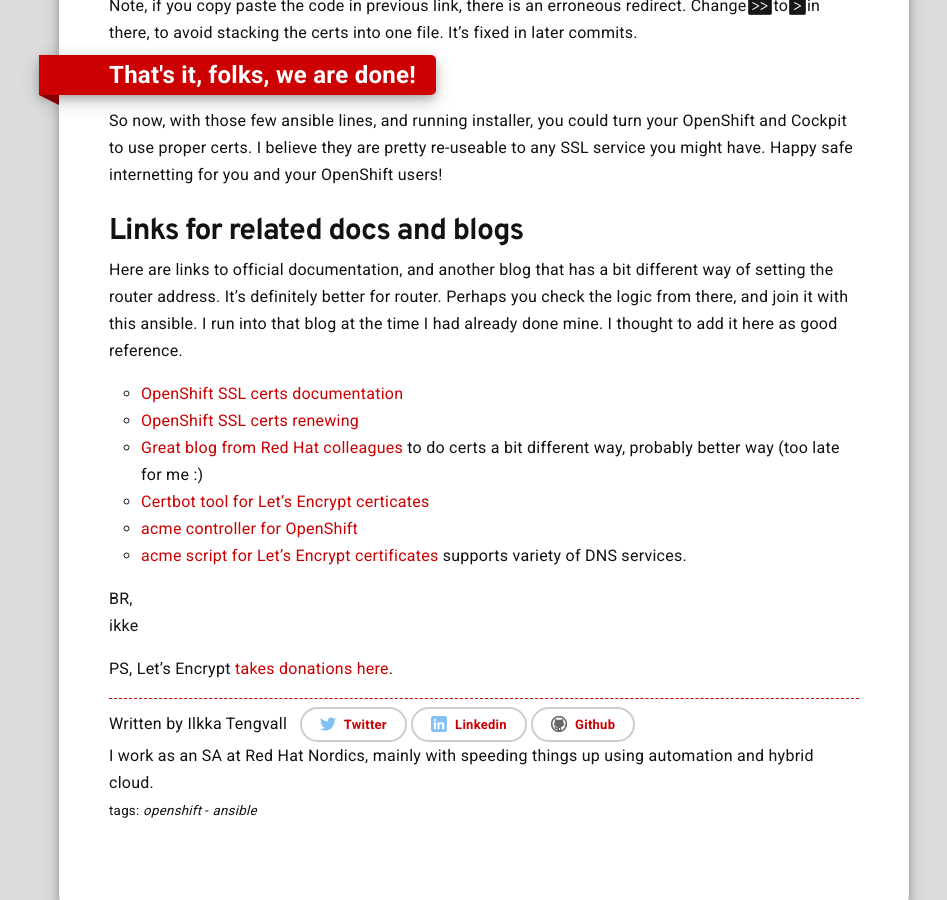
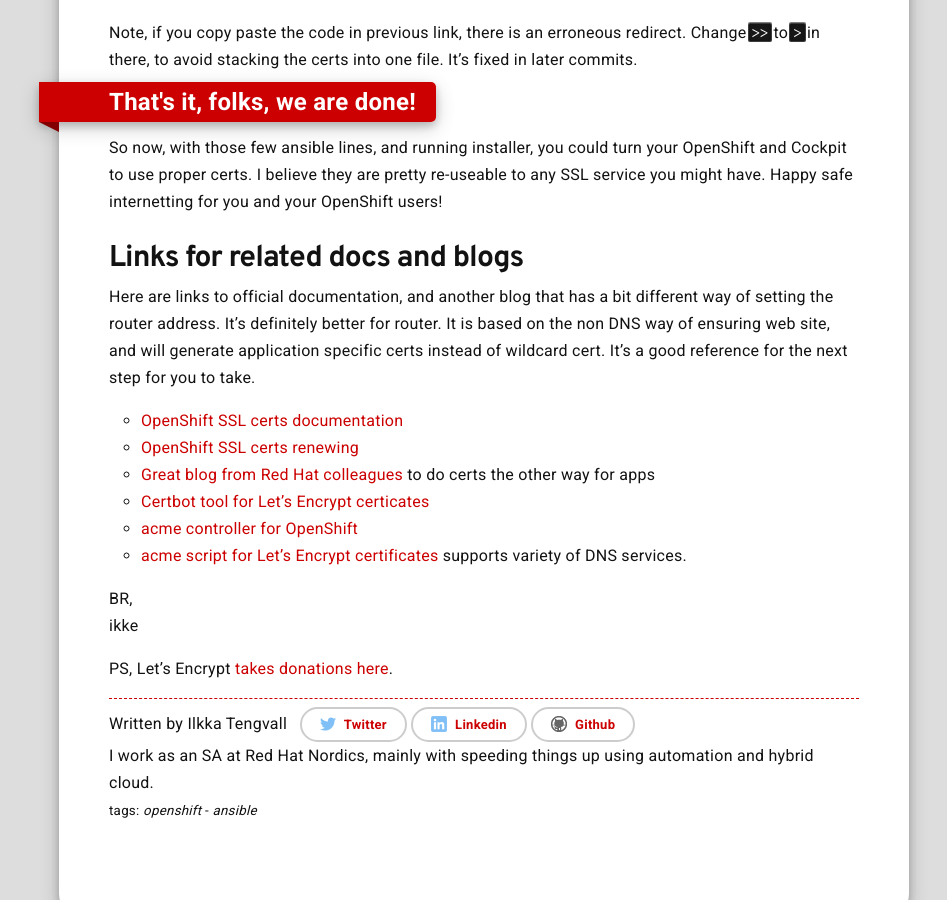
Before and after one commit to RedHatNordicsSA/RedHatNordicsSA.github.io, a Jekyll site: the page built from _posts/2019-03-11-ansible-letsencrypt-openshift.markdown, in a window 1280 px wide and 900 px high, scrolled down 6319 px. Shown: the whole window, without its empty margins (156-1103 px from the left). Built offline with Jekyll 4.4.1, drawn with Linux system fonts in a browser that asks for light colours; some of the changed text lies outside the part shown.

Commit message:
minor change regarding the other blog.

```diff
--- a/_posts/2019-03-11-ansible-letsencrypt-openshift.markdown
+++ b/_posts/2019-03-11-ansible-letsencrypt-openshift.markdown
@@ -76,7 +76,7 @@
 Let's encrypt's server talks to either:
 1. Your DNS vendor to verify you own domain
 2. Your web site (OpenShift router) and verifies that FQDN leads to your web
-   page
+   page (see linked blog at bottom for this method)
 
 In this case I use the DNS method. Nice part with it is that it works even if
 your cluster would not be reachable from internet. For this to work, I
@@ -281,14 +281,14 @@
 
 Here are links to official documentation, and another blog that has a bit
 different way of setting the router address. It's definitely better for router.
-Perhaps you check the logic from there, and join it with this ansible. I run
-into that blog at the time I had already done mine. I thought to add it here as
-good reference.
+It is based on the non DNS way of ensuring web site, and will generate
+application specific certs instead of wildcard cert. It's a good reference
+for the next step for you to take.
 
 * [OpenShift SSL certs documentation](https://docs.openshift.com/container-platform/3.11/install_config/certificate_customization.html)
 * [OpenShift SSL certs renewing](https://docs.openshift.com/container-platform/3.11/install_config/redeploying_certificates.html)
 * [Great blog from Red Hat colleagues](https://eti.io/dynamic-ssl-certificates-using-letsencrypt-on-openshift/)
-  to do certs a bit different way, probably better way (too late for me :)
+  to do certs the other way for apps
 * [Certbot tool for Let's Encrypt certicates](https://certbot.eff.org/lets-encrypt/centosrhel7-other)
 * [acme controller for OpenShift](https://github.com/tnozicka/openshift-acme)
 * [acme script for Let's Encrypt certificates](https://github.com/Neilpang/acme.sh) supports variety of DNS
```
